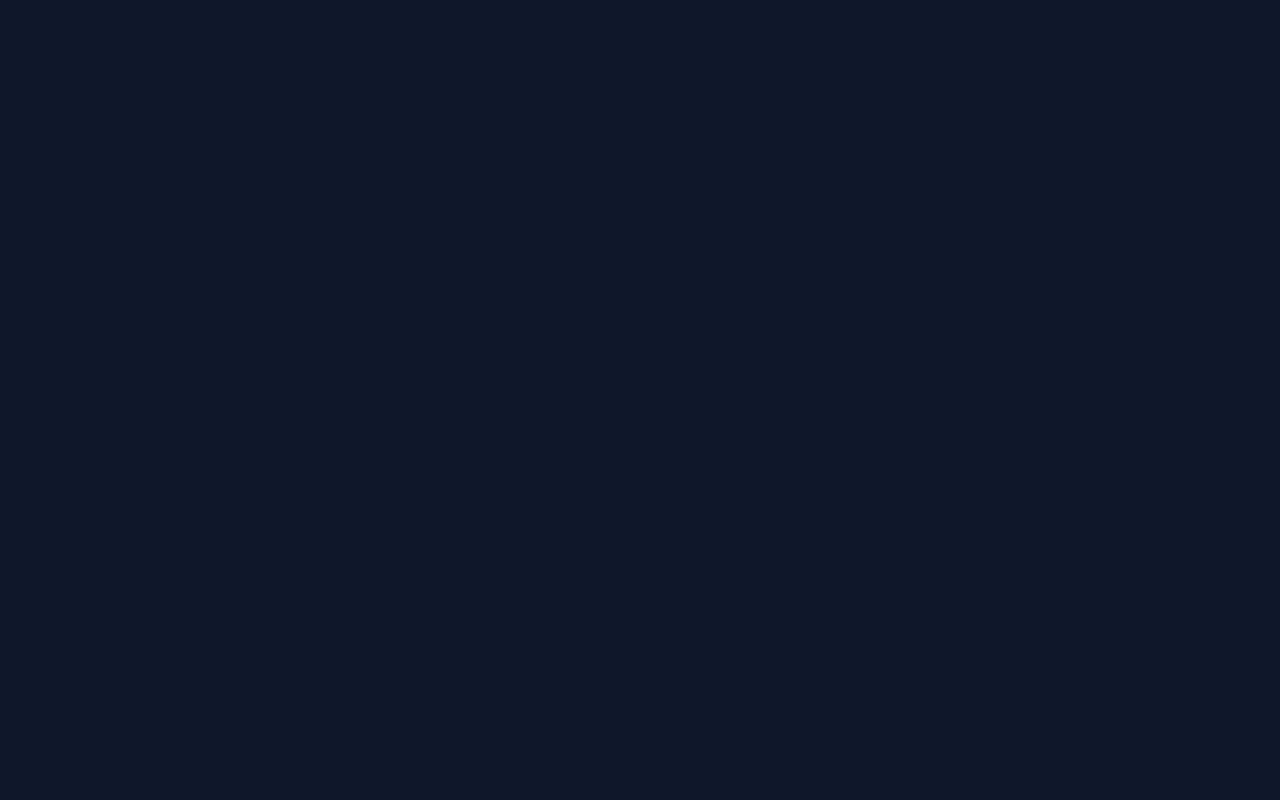
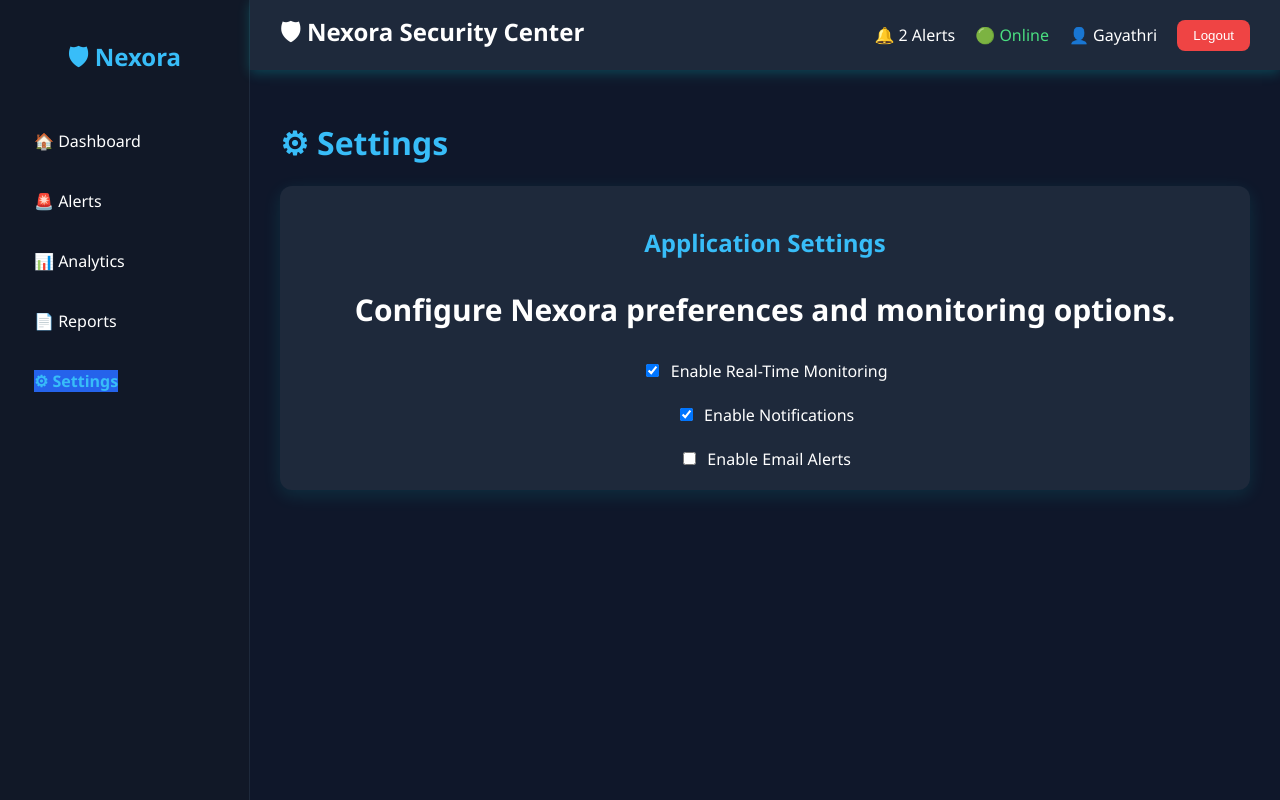
Before and after one commit to Gayathri-1028t/Nexora, a React app in the folder frontend/: page /settings in a window 1280 px wide. Before the commit this address had no page. Built offline with nearby package versions, Linux system fonts and the light colour scheme; sample sign-in values are in the browser's storage; the HTML template or start-up script is replaced by a standard one.

Commit message:
Day 16: Implement multi-page navigation with nested routing and shared layout

```diff
--- a/frontend/src/App.jsx
+++ b/frontend/src/App.jsx
@@ -2,13 +2,19 @@ import { Routes, Route, Navigate } from "react-router-dom";
 
 import Login from "./pages/Login";
 import DashboardLayout from "./layouts/DashboardLayout";
+
+import Dashboard from "./pages/Dashboard";
+import Alerts from "./pages/Alerts";
+import Analytics from "./pages/Analytics";
+import Reports from "./pages/Reports";
+import Settings from "./pages/Settings";
 
 function App() {
   const isLoggedIn = localStorage.getItem("isLoggedIn");
 
   return (
     <Routes>
-      {/* Default Route */}
+      {/* Default */}
       <Route
         path="/"
         element={
@@ -16,14 +22,19 @@ function App() {
         }
       />
 
-      {/* Login Page */}
+      {/* Login */}
       <Route path="/login" element={<Login />} />
 
-      {/* Protected Dashboard */}
+      {/* Protected Layout */}
       <Route
-        path="/dashboard"
         element={isLoggedIn ? <DashboardLayout /> : <Navigate to="/login" />}
-      />
+      >
+        <Route path="/dashboard" element={<Dashboard />} />
+        <Route path="/alerts" element={<Alerts />} />
+        <Route path="/analytics" element={<Analytics />} />
+        <Route path="/reports" element={<Reports />} />
+        <Route path="/settings" element={<Settings />} />
+      </Route>
     </Routes>
   );
 }
--- a/frontend/src/components/Sidebar.jsx
+++ b/frontend/src/components/Sidebar.jsx
@@ -1,20 +1,75 @@
+import { NavLink } from "react-router-dom";
+
 function Sidebar() {
   return (
     <div className="sidebar">
       <h2>🛡 Nexora</h2>
 
       <ul>
-        <li className="active">🏠 Dashboard</li>
+        <li>
+          <NavLink
+            to="/dashboard"
+            style={({ isActive }) => ({
+              color: isActive ? "#38bdf8" : "white",
+              textDecoration: "none",
+              fontWeight: isActive ? "bold" : "normal",
+            })}
+          >
+            🏠 Dashboard
+          </NavLink>
+        </li>
 
-        <li>🚨 Alerts</li>
+        <li>
+          <NavLink
+            to="/alerts"
+            style={({ isActive }) => ({
+              color: isActive ? "#38bdf8" : "white",
+              textDecoration: "none",
+              fontWeight: isActive ? "bold" : "normal",
+            })}
+          >
+            🚨 Alerts
+          </NavLink>
+        </li>
 
-        <li>📊 Analytics</li>
+        <li>
+          <NavLink
+            to="/analytics"
+            style={({ isActive }) => ({
+              color: isActive ? "#38bdf8" : "white",
+              textDecoration: "none",
+              fontWeight: isActive ? "bold" : "normal",
+            })}
+          >
+            📊 Analytics
+          </NavLink>
+        </li>
 
-        <li>🛡 Threat Engine</li>
+        <li>
+          <NavLink
+            to="/reports"
+            style={({ isActive }) => ({
+              color: isActive ? "#38bdf8" : "white",
+              textDecoration: "none",
+              fontWeight: isActive ? "bold" : "normal",
+            })}
+          >
+            📄 Reports
+          </NavLink>
+        </li>
 
-        <li>📄 Reports</li>
-
-        <li>⚙ Settings</li>
+        <li>
+          <NavLink
+            to="/settings"
+            style={({ isActive }) => ({
+              color: isActive ? "#38bdf8" : "white",
+              textDecoration: "none",
+              fontWeight: isActive ? "bold" : "normal",
+            })}
+          >
+            ⚙ Settings
+          </NavLink>
+        </li>
       </ul>
     </div>
   );
--- a/frontend/src/layouts/DashboardLayout.jsx
+++ b/frontend/src/layouts/DashboardLayout.jsx
@@ -1,6 +1,6 @@
+import { Outlet } from "react-router-dom";
 import Sidebar from "../components/Sidebar";
 import Navbar from "../components/Navbar";
-import Dashboard from "../pages/Dashboard";
 
 function DashboardLayout() {
   return (
@@ -10,7 +10,7 @@ function DashboardLayout() {
       <div className="main">
         <Navbar />
 
-        <Dashboard />
+        <Outlet />
       </div>
     </div>
   );
--- /dev/null
+++ b/frontend/src/pages/Alerts.jsx
@@ -0,0 +1,18 @@
+function Alerts() {
+  return (
+    <div className="container">
+      <h1>🚨 Security Alerts</h1>
+
+      <div className="card">
+        <h2>Alert Management</h2>
+
+        <p>
+          This page will display all detected security alerts from the
+          monitoring engine.
+        </p>
+      </div>
+    </div>
+  );
+}
+
+export default Alerts;
--- /dev/null
+++ b/frontend/src/pages/Analytics.jsx
@@ -0,0 +1,18 @@
+function Analytics() {
+  return (
+    <div className="container">
+      <h1>📊 Analytics</h1>
+
+      <div className="card">
+        <h2>Threat Analytics</h2>
+
+        <p>
+          View charts, statistics, threat trends, and monitoring insights
+          collected from the Nexora engine.
+        </p>
+      </div>
+    </div>
+  );
+}
+
+export default Analytics;
--- /dev/null
+++ b/frontend/src/pages/Reports.jsx
@@ -0,0 +1,26 @@
+function Reports() {
+  return (
+    <div className="container">
+      <h1>📄 Reports</h1>
+
+      <div className="card">
+        <h2>Security Reports</h2>
+
+        <p>
+          Generate and download security reports, alert logs, and monitoring
+          summaries.
+        </p>
+
+        <button
+          style={{
+            marginTop: "20px",
+          }}
+        >
+          📥 Download Report
+        </button>
+      </div>
+    </div>
+  );
+}
+
+export default Reports;
--- /dev/null
+++ b/frontend/src/pages/Settings.jsx
@@ -0,0 +1,38 @@
+function Settings() {
+  return (
+    <div className="container">
+      <h1>⚙ Settings</h1>
+
+      <div className="card">
+        <h2>Application Settings</h2>
+
+        <p>Configure Nexora preferences and monitoring options.</p>
+
+        <div style={{ marginTop: "20px" }}>
+          <label>
+            <input type="checkbox" defaultChecked />
+            &nbsp; Enable Real-Time Monitoring
+          </label>
+
+          <br />
+          <br />
+
+          <label>
+            <input type="checkbox" defaultChecked />
+            &nbsp; Enable Notifications
+          </label>
+
+          <br />
+          <br />
+
+          <label>
+            <input type="checkbox" />
+            &nbsp; Enable Email Alerts
+          </label>
+        </div>
+      </div>
+    </div>
+  );
+}
+
+export default Settings;
```
